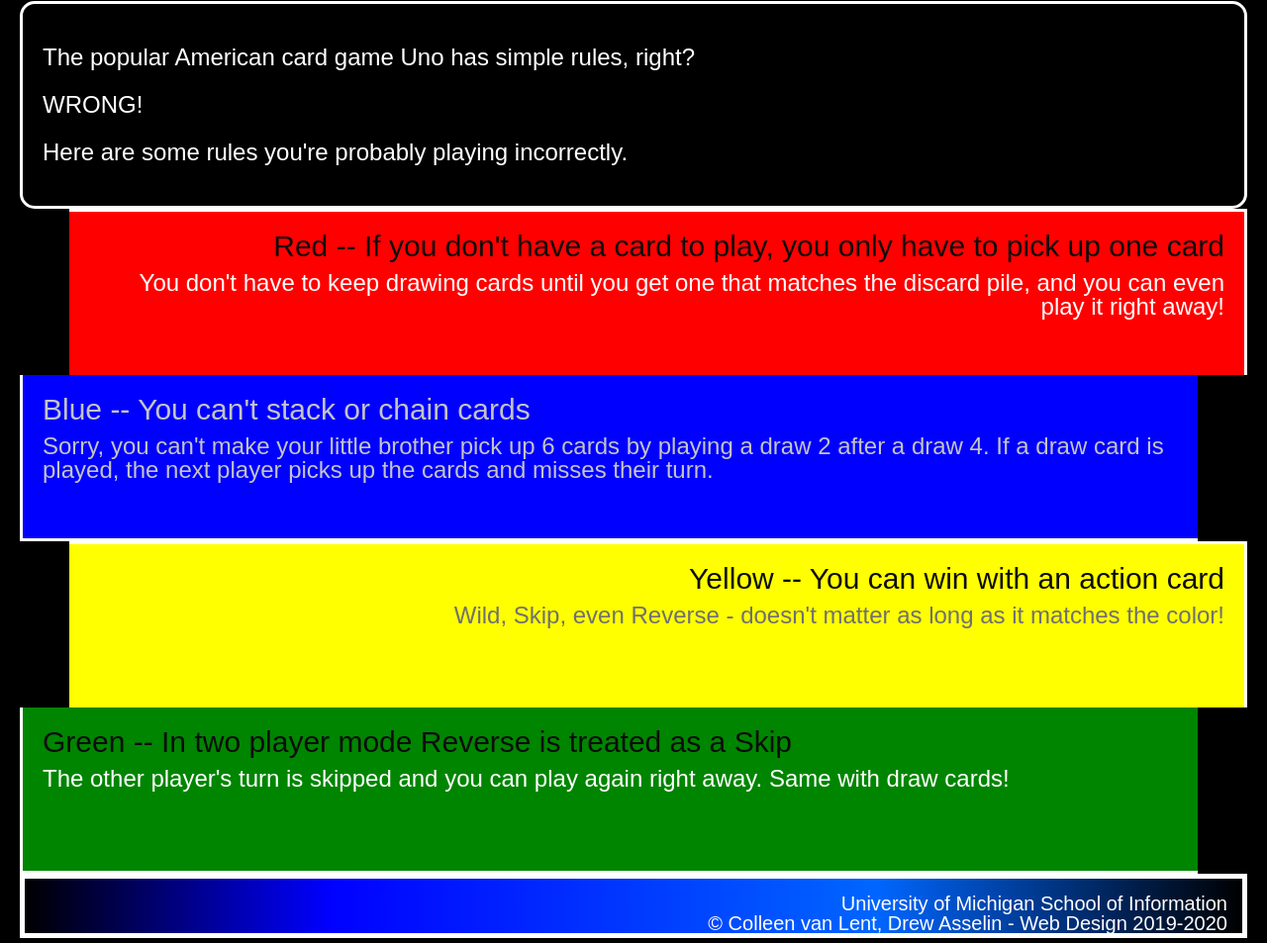
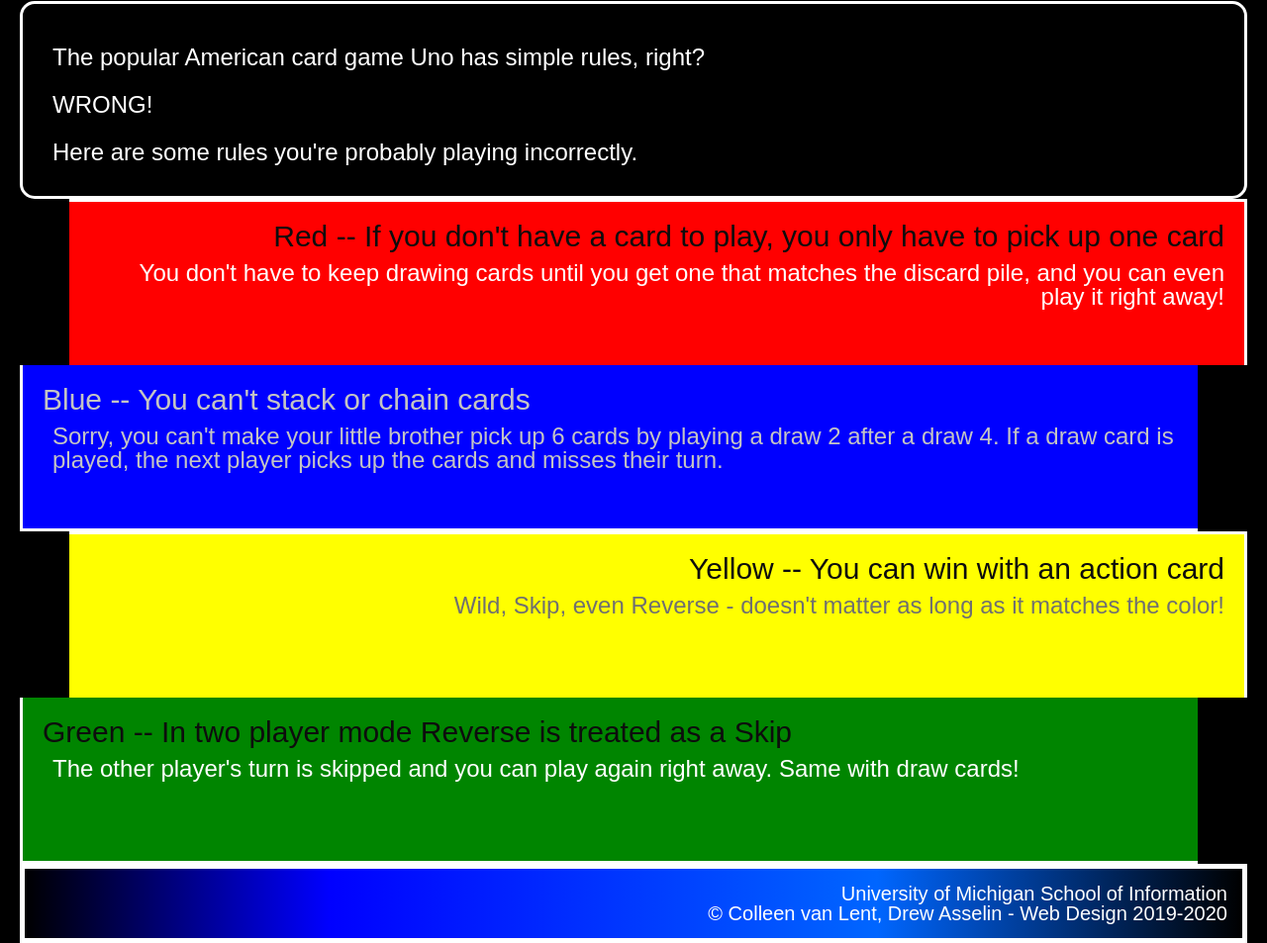
Before and after one commit to yayanzh/hw2-w25, a plain HTML site: page index.html in a window 1280 px wide. Shown: the part 327-1280 px from the top of the page at 99% size. Drawn offline with Linux system fonts and the light colour scheme.

Commit message:
Add files via upload

```diff
--- a/css/style.css
+++ b/css/style.css
@@ -19,7 +19,7 @@ h2 {
 
 p {
     font-size: 24px;
-    padding: 10px 0px 10px 0px;
+    padding: 10px 0px 0px 10px;
 }
 
 img {
@@ -94,5 +94,5 @@ footer{
 footer p{
     font-size: 20px;
     text-align: right;
-    padding: 15px 15px 0px 15px;
+    padding: 15px 15px 15px 0px;
 }
```
